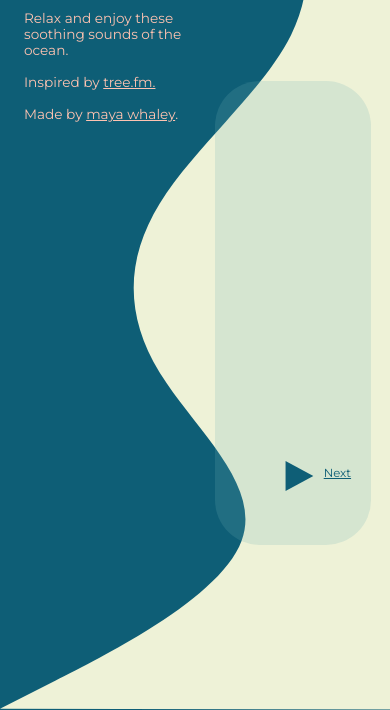
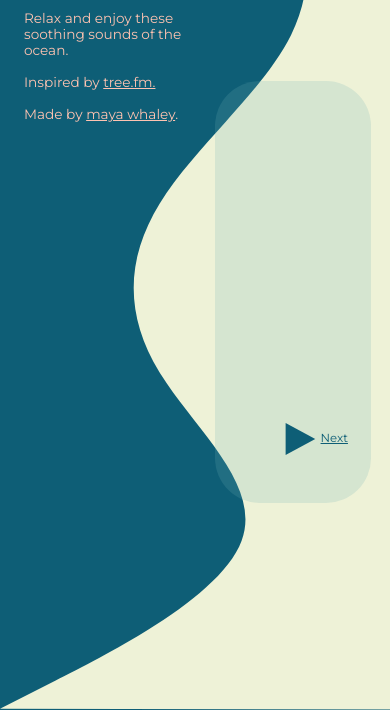
Before and after one commit to mayawhaley/oceans, a website: page index.html in a window 390 px wide. Shown: the part 134-844 px from the top of the page. Drawn offline with Linux system fonts and the light colour scheme; no server answers.

Commit message:
adjust mobile UI, add more logic to Next button

```diff
--- a/app.js
+++ b/app.js
@@ -1,6 +1,7 @@
 //app.js
 
 var key = config.API_KEY;
+var isPlaying = false;
 
 const url = 'https://freesound.org/apiv2/search/text/?query=oceans&fields=name,description,download,duration,previews,url'
 
@@ -10,7 +11,6 @@
         Authorization: `Token ${key}`,
     }
 };
-
 
 function random() {
     const max = 14;
@@ -56,7 +56,11 @@
         audioElement.innerHTML += `"<source src=${data.results[`${r}`].previews["preview-hq-ogg"]} type="audio/ogg">`
 
         audioElement.load();
-        audioElement.play();
+
+        if (isPlaying == true) {
+            audioElement.play();
+        }
+
 
 
     })
@@ -77,6 +81,7 @@
     if (audioElement.paused) {
 
         audioElement.play();
+        isPlaying = true;
         playBtn.style.opacity = "0";
         pauseBtn.style.opacity = "100";
 
@@ -85,6 +90,7 @@
     else {
 
         audioElement.pause();
+        isPlaying = false;
         playBtn.style.opacity = "100";
         pauseBtn.style.opacity = "0";
 
--- a/style.css
+++ b/style.css
@@ -215,7 +215,7 @@
   }
 
 
-  @media only screen and (max-width: 700px){
+  @media only screen and (max-width: 850px){
     .container{
         background: #0E5E76 url('static/vector.svg') no-repeat;
         display: flex;
@@ -234,11 +234,12 @@
         width: 20%;
         margin-top: 12%;
     }
+
     .sound-container{
         display: flex;
         position: fixed;
         width: 40%;
-        height: 55%;
+        height: 50%;
         left: 55%;
         margin-top: 55%;
         background: rgba(113, 177, 178, .2);
@@ -257,12 +258,14 @@
 
     #next{
         font-size: 3vw;
-        left: 70%;
+        left: 68%;
     }
 
-    /* #play{
-        margin-top: 50%;
-    } */
+    #play{
+        background-size: contain;
+        width: 20%;
+        height: 70%;
+    }
 
     .sound-icons{
         margin-top: 2%;
```
Lines whose indentation alone changed are shown as unchanged.
